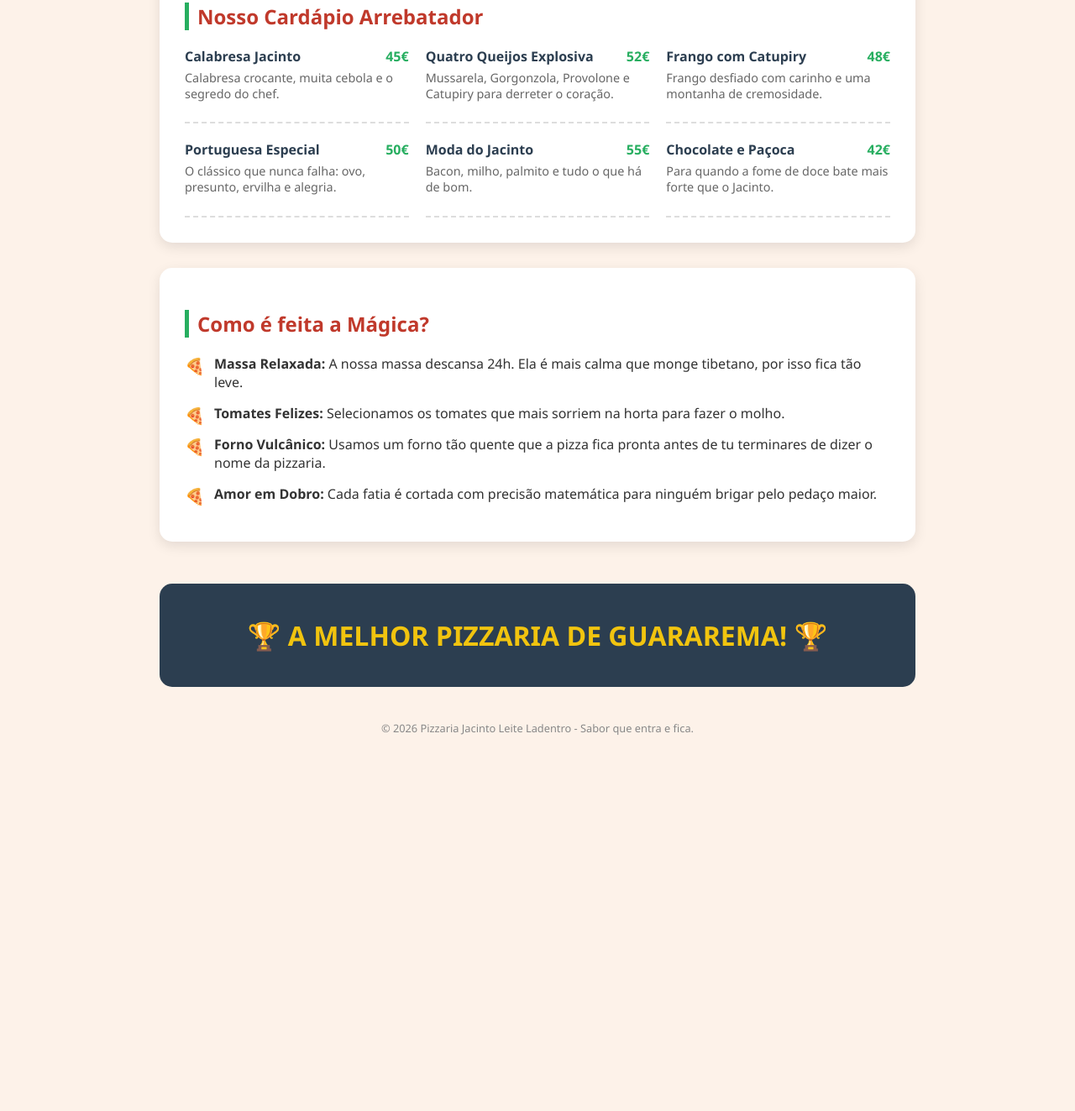
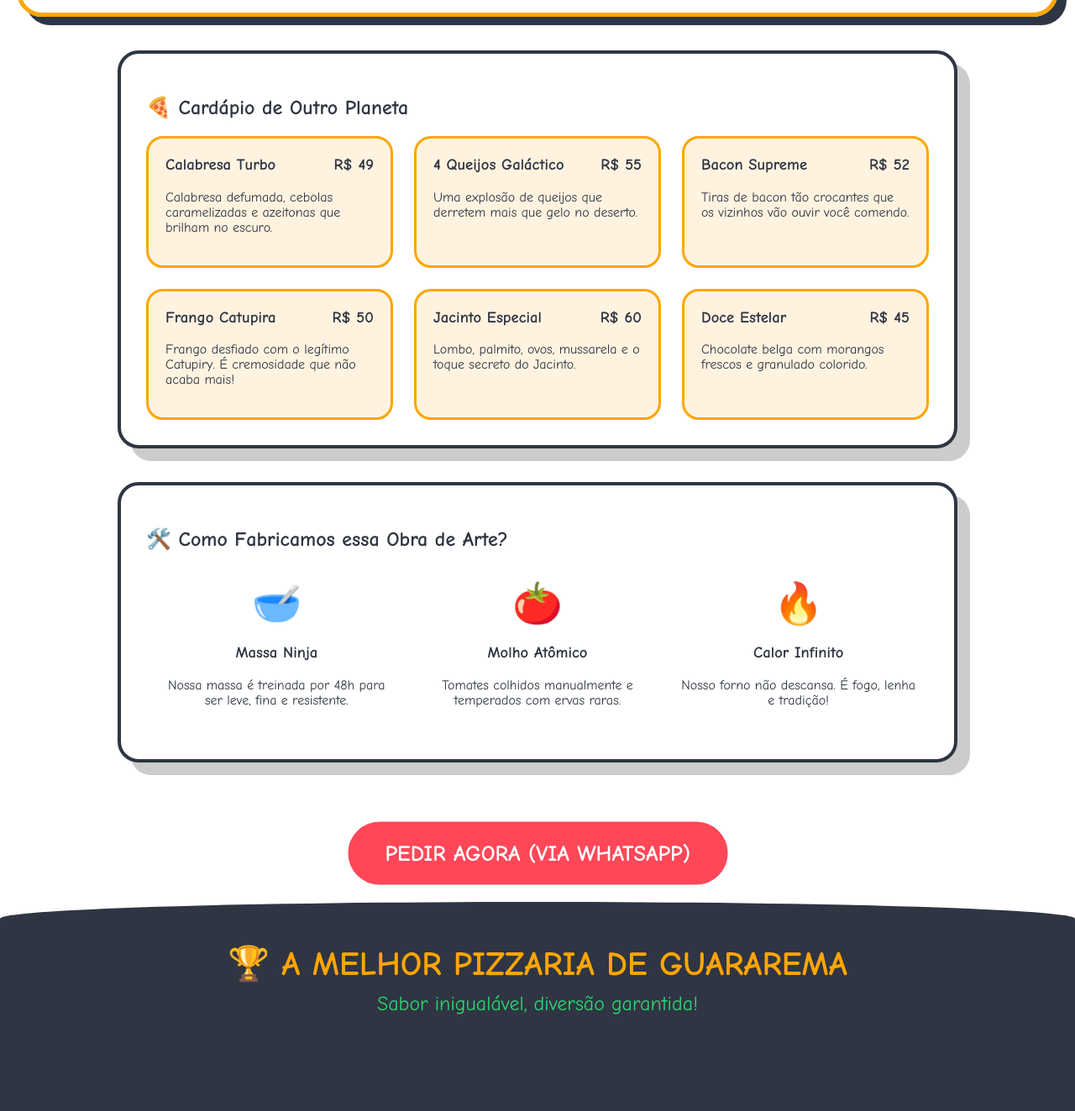
Before and after one commit to sanjimartins351-lab/M-todo-Corpo-Elite, a plain HTML site: page index.html in a window 1280 px wide. Shown: the part 298-1621 px from the top of the page at 84% size. Before the commit the page ends 1194 px from the top, so only its background shows below. Drawn offline with Linux system fonts and the light colour scheme.

Commit message:
Update index.html

```diff
--- a/index.html
+++ b/index.html
@@ -1,203 +1,250 @@
 <!DOCTYPE html>
-<html lang="pt-pt">
+<html lang="pt-br">
 <head>
     <meta charset="UTF-8">
     <meta name="viewport" content="width=device-width, initial-scale=1.0">
-    <title>Pizzaria Jacinto Leite Ladentro</title>
+    <title>Pizzaria Jacinto Leite Ladentro - A Melhor de Guararema</title>
     <style>
+        /* Variáveis de Cores */
         :root {
-            --vermelho: #c0392b;
-            --amarelo: #f1c40f;
-            --verde: #27ae60;
-            --escuro: #2c3e50;
-            --claro: #fdf2e9;
+            --primary: #ff4757;
+            --secondary: #ffa502;
+            --accent: #2ed573;
+            --dark: #2f3542;
+            --light: #ffffff;
         }
 
+        /* Fundo Animado e Texturizado */
         body {
-            font-family: 'Segoe UI', Tahoma, Geneva, Verdana, sans-serif;
             margin: 0;
-            padding: 0;
-            background-color: var(--claro);
-            color: #333;
+            font-family: 'Comic Sans MS', 'Arial', sans-serif;
+            background: linear-gradient(-45deg, #ee7752, #e73c7e, #23a6d5, #23d5ab);
+            background-size: 400% 400%;
+            animation: gradientBG 15s ease infinite;
+            background-image: radial-gradient(rgba(255,255,255,0.2) 2px, transparent 2px);
+            background-size: 30px 30px, 400% 400%; /* Mistura de textura com gradiente */
+            color: var(--dark);
+            overflow-x: hidden;
         }
 
+        @keyframes gradientBG {
+            0% { background-position: 0% 50%; }
+            50% { background-position: 100% 50%; }
+            100% { background-position: 0% 50%; }
+        }
+
+        /* Cabeçalho Flutuante */
         header {
-            background-color: var(--vermelho);
-            color: white;
             text-align: center;
-            padding: 50px 20px;
-            border-bottom: 10px solid var(--amarelo);
+            padding: 60px 20px;
+            background: rgba(255, 255, 255, 0.9);
+            margin: 20px;
+            border-radius: 30px;
+            border: 5px solid var(--secondary);
+            box-shadow: 10px 10px 0px var(--dark);
         }
 
         header h1 {
-            font-size: 3rem;
+            font-size: 3.5rem;
+            color: var(--primary);
             margin: 0;
-            text-shadow: 3px 3px 0px var(--escuro);
+            text-transform: uppercase;
+            letter-spacing: -2px;
+            transform: rotate(-2deg);
         }
 
-        header p {
-            font-style: italic;
-            font-size: 1.2rem;
-            margin-top: 10px;
+        .badge {
+            background: var(--accent);
+            color: white;
+            padding: 10px 20px;
+            border-radius: 50px;
+            display: inline-block;
+            font-weight: bold;
+            margin-top: 15px;
+            box-shadow: 4px 4px 0px var(--dark);
         }
 
+        /* Seções */
         .container {
-            max-width: 900px;
+            max-width: 1000px;
             margin: 0 auto;
             padding: 20px;
         }
 
-        .section {
+        .card {
             background: white;
+            border-radius: 25px;
             padding: 30px;
-            margin-bottom: 30px;
-            border-radius: 15px;
-            box-shadow: 0 5px 15px rgba(0,0,0,0.1);
+            margin-bottom: 40px;
+            border: 4px solid var(--dark);
+            box-shadow: 15px 15px 0px rgba(0,0,0,0.2);
         }
 
-        h2 {
-            color: var(--vermelho);
-            border-left: 5px solid var(--verde);
-            padding-left: 10px;
-            margin-bottom: 20px;
+        /* Cardápio Divertido */
+        .grid-pizzas {
+            display: grid;
+            grid-template-columns: repeat(auto-fit, minmax(280px, 1fr));
+            gap: 25px;
         }
 
-        .cardapio-grid {
-            display: grid;
-            grid-template-columns: repeat(auto-fit, minmax(250px, 1fr));
-            gap: 20px;
+        .pizza-box {
+            background: #fff3e0;
+            padding: 20px;
+            border-radius: 20px;
+            border: 3px solid var(--secondary);
+            transition: all 0.3s ease;
+            cursor: pointer;
+            position: relative;
         }
 
-        .pizza-item {
-            border-bottom: 2px dashed #ddd;
-            padding-bottom: 10px;
+        .pizza-box:hover {
+            transform: scale(1.05) rotate(2deg);
+            background: var(--secondary);
+            color: white;
         }
 
-        .pizza-nome {
-            font-weight: bold;
-            color: var(--escuro);
+        .pizza-box h3 {
+            margin-top: 0;
             display: flex;
             justify-content: space-between;
         }
 
-        .preco {
-            color: var(--verde);
+        /* O Segredo do Jacinto */
+        .passo-a-passo {
+            display: flex;
+            flex-wrap: wrap;
+            justify-content: space-around;
+            text-align: center;
         }
 
-        .descricao {
-            font-size: 0.9rem;
-            color: #666;
-            margin-top: 5px;
+        .passo {
+            flex: 1;
+            min-width: 200px;
+            padding: 15px;
         }
 
-        .processo-lista {
-            list-style: none;
-            padding: 0;
+        .icon {
+            font-size: 3rem;
+            display: block;
+            margin-bottom: 10px;
         }
 
-        .processo-lista li {
-            margin-bottom: 15px;
-            padding-left: 35px;
-            position: relative;
+        /* Rodapé de Guararema */
+        .footer-cta {
+            background: var(--dark);
+            color: var(--amarelo);
+            padding: 50px 20px;
+            text-align: center;
+            border-radius: 50% 50% 0 0 / 20px 20px 0 0;
         }
 
-        .processo-lista li::before {
-            content: "🍕";
-            position: absolute;
-            left: 0;
-            font-size: 1.2rem;
+        .footer-cta h2 {
+            font-size: 2.5rem;
+            color: var(--secondary);
+            margin: 0;
         }
 
-        .destaque-guararema {
-            background-color: var(--escuro);
-            color: var(--amarelo);
-            text-align: center;
-            padding: 40px;
-            font-size: 2rem;
-            font-weight: bold;
-            text-transform: uppercase;
-            border-radius: 15px;
-            margin-top: 50px;
+        .highlight-text {
+            color: var(--accent);
+            font-size: 1.5rem;
+            display: block;
+            margin-top: 10px;
         }
 
-        footer {
-            text-align: center;
-            padding: 20px;
-            font-size: 0.8rem;
-            color: #888;
+        /* Botão de Pedido */
+        .btn-order {
+            display: inline-block;
+            background: var(--primary);
+            color: white;
+            padding: 20px 40px;
+            border-radius: 50px;
+            text-decoration: none;
+            font-weight: bold;
+            font-size: 1.5rem;
+            margin-top: 30px;
+            border: 4px solid white;
+            animation: pulse 2s infinite;
         }
 
-        /* Animação divertida para o título */
-        @keyframes balanco {
-            0% { transform: rotate(-1deg); }
-            50% { transform: rotate(1deg); }
-            100% { transform: rotate(-1deg); }
-        }
-
-        .animar {
-            display: inline-block;
-            animation: balanco 2s infinite ease-in-out;
+        @keyframes pulse {
+            0% { transform: scale(1); }
+            50% { transform: scale(1.1); }
+            100% { transform: scale(1); }
         }
     </style>
 </head>
 <body>
 
     <header>
-        <h1 class="animar">JACINTO LEITE LADENTRO</h1>
-        <p>"A única pizza que te abraça por dentro!"</p>
+        <h1>JACINTO LEITE LADENTRO</h1>
+        <p>A Pizzaria que é um verdadeiro espetáculo no seu paladar!</p>
+        <div class="badge">🔥 FORNO A LENHA 24H 🔥</div>
     </header>
 
     <div class="container">
 
-        <section class="section">
-            <h2>Nosso Cardápio Arrebatador</h2>
-            <div class="cardapio-grid">
-                <div class="pizza-item">
-                    <div class="pizza-nome"><span>Calabresa Jacinto</span> <span class="preco">45€</span></div>
-                    <p class="descricao">Calabresa crocante, muita cebola e o segredo do chef.</p>
+        <section class="card">
+            <h2>🍕 Cardápio de Outro Planeta</h2>
+            <div class="grid-pizzas">
+                <div class="pizza-box">
+                    <h3><span>Calabresa Turbo</span> <span>R$ 49</span></h3>
+                    <p>Calabresa defumada, cebolas caramelizadas e azeitonas que brilham no escuro.</p>
                 </div>
-                <div class="pizza-item">
-                    <div class="pizza-nome"><span>Quatro Queijos Explosiva</span> <span class="preco">52€</span></div>
-                    <p class="descricao">Mussarela, Gorgonzola, Provolone e Catupiry para derreter o coração.</p>
+                <div class="pizza-box">
+                    <h3><span>4 Queijos Galáctico</span> <span>R$ 55</span></h3>
+                    <p>Uma explosão de queijos que derretem mais que gelo no deserto.</p>
                 </div>
-                <div class="pizza-item">
-                    <div class="pizza-nome"><span>Frango com Catupiry</span> <span class="preco">48€</span></div>
-                    <p class="descricao">Frango desfiado com carinho e uma montanha de cremosidade.</p>
+                <div class="pizza-box">
+                    <h3><span>Bacon Supreme</span> <span>R$ 52</span></h3>
+                    <p>Tiras de bacon tão crocantes que os vizinhos vão ouvir você comendo.</p>
                 </div>
-                <div class="pizza-item">
-                    <div class="pizza-nome"><span>Portuguesa Especial</span> <span class="preco">50€</span></div>
-                    <p class="descricao">O clássico que nunca falha: ovo, presunto, ervilha e alegria.</p>
+                <div class="pizza-box">
+                    <h3><span>Frango Catupira</span> <span>R$ 50</span></h3>
+                    <p>Frango desfiado com o legítimo Catupiry. É cremosidade que não acaba mais!</p>
                 </div>
-                <div class="pizza-item">
-                    <div class="pizza-nome"><span>Moda do Jacinto</span> <span class="preco">55€</span></div>
-                    <p class="descricao">Bacon, milho, palmito e tudo o que há de bom.</p>
+                <div class="pizza-box">
+                    <h3><span>Jacinto Especial</span> <span>R$ 60</span></h3>
+                    <p>Lombo, palmito, ovos, mussarela e o toque secreto do Jacinto.</p>
                 </div>
-                <div class="pizza-item">
-                    <div class="pizza-nome"><span>Chocolate e Paçoca</span> <span class="preco">42€</span></div>
-                    <p class="descricao">Para quando a fome de doce bate mais forte que o Jacinto.</p>
+                <div class="pizza-box">
+                    <h3><span>Doce Estelar</span> <span>R$ 45</span></h3>
+                    <p>Chocolate belga com morangos frescos e granulado colorido.</p>
                 </div>
             </div>
         </section>
 
-        <section class="section">
-            <h2>Como é feita a Mágica?</h2>
-            <ul class="processo-lista">
-                <li><strong>Massa Relaxada:</strong> A nossa massa descansa 24h. Ela é mais calma que monge tibetano, por isso fica tão leve.</li>
-                <li><strong>Tomates Felizes:</strong> Selecionamos os tomates que mais sorriem na horta para fazer o molho.</li>
-                <li><strong>Forno Vulcânico:</strong> Usamos um forno tão quente que a pizza fica pronta antes de tu terminares de dizer o nome da pizzaria.</li>
-                <li><strong>Amor em Dobro:</strong> Cada fatia é cortada com precisão matemática para ninguém brigar pelo pedaço maior.</li>
-            </ul>
+        <section class="card">
+            <h2>🛠️ Como Fabricamos essa Obra de Arte?</h2>
+            <div class="passo-a-passo">
+                <div class="passo">
+                    <span class="icon">🥣</span>
+                    <h3>Massa Ninja</h3>
+                    <p>Nossa massa é treinada por 48h para ser leve, fina e resistente.</p>
+                </div>
+                <div class="passo">
+                    <span class="icon">🍅</span>
+                    <h3>Molho Atômico</h3>
+                    <p>Tomates colhidos manualmente e temperados com ervas raras.</p>
+                </div>
+                <div class="passo">
+                    <span class="icon">🔥</span>
+                    <h3>Calor Infinito</h3>
+                    <p>Nosso forno não descansa. É fogo, lenha e tradição!</p>
+                </div>
+            </div>
         </section>
 
-        <div class="destaque-guararema">
-            🏆 A MELHOR PIZZARIA DE GUARAREMA! 🏆
+        <div style="text-align: center;">
+            <a href="#" class="btn-order">PEDIR AGORA (VIA WHATSAPP)</a>
         </div>
 
     </div>
 
-    <footer>
-        &copy; 2026 Pizzaria Jacinto Leite Ladentro - Sabor que entra e fica.
-    </footer>
+    <div class="footer-cta">
+        <h2>🏆 A MELHOR PIZZARIA DE GUARAREMA</h2>
+        <span class="highlight-text">Sabor inigualável, diversão garantida!</span>
+        <p style="margin-top: 30px;">Endereço: Rua do Sabor, 999 - Centro - Guararema/SP</p>
+    </div>
 
 </body>
 </html>
```
